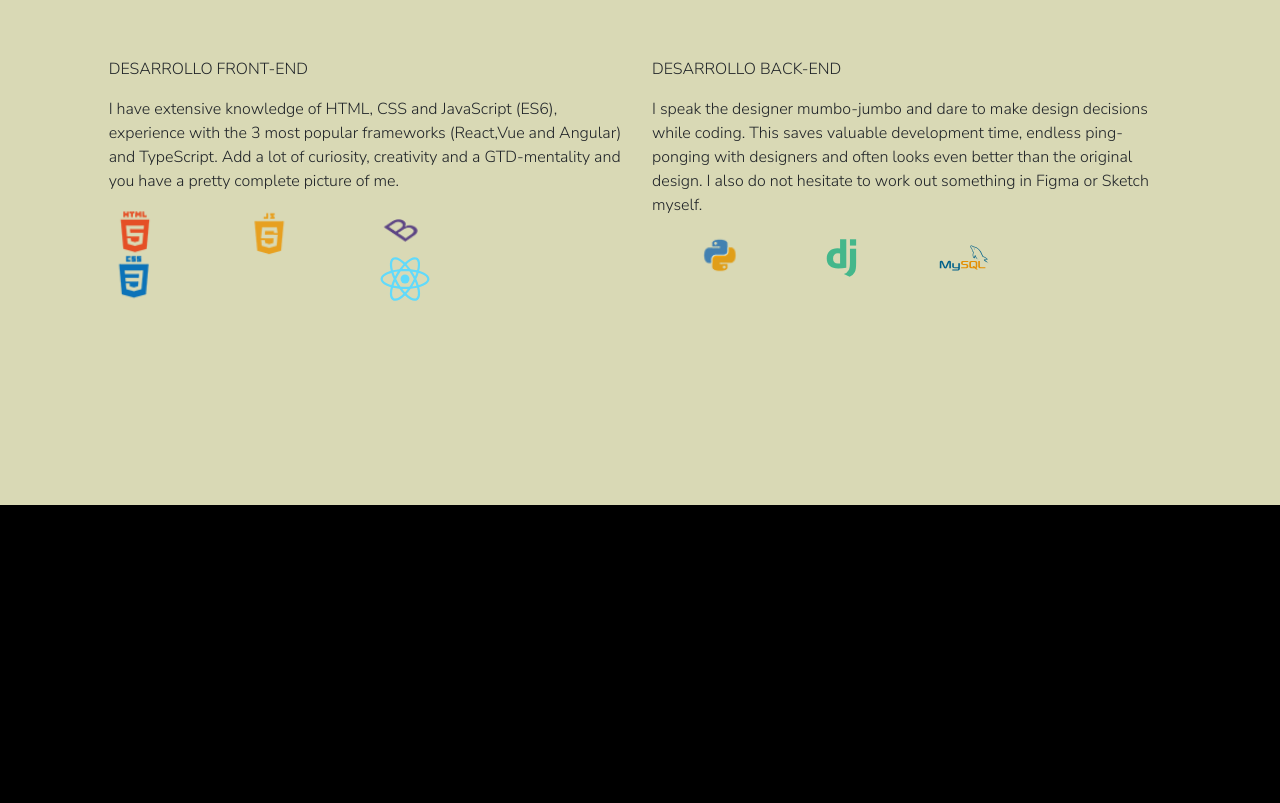
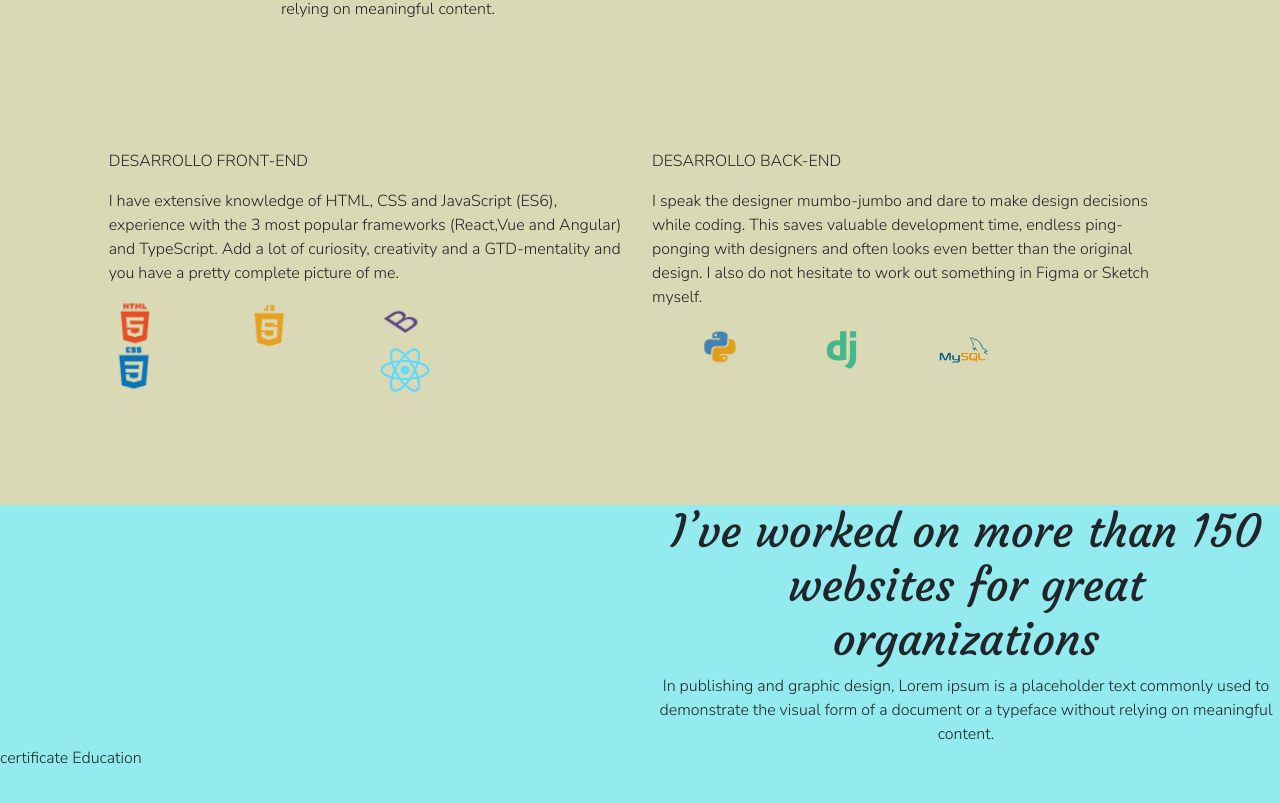
Before and after one commit to nahuel-acosta-dev/portfolio, a React (Create React App) app: page / in a window 1280 px wide. Shown: the part 1311-2114 px from the top of the page. Before the commit the page ends 1816 px from the top, so only its background shows below. Built offline with nearby package versions, Linux system fonts and the light colour scheme.

Commit message:
Curriculum section components created

```diff
--- a/src/App.scss
+++ b/src/App.scss
@@ -7,6 +7,7 @@
 @import './scss/components/Header';
 @import './scss/components/Home';
 @import './scss/components/Skills';
+@import './scss/components/Curriculum';
 @import './scss/components/Title';
 //Page
 @import './scss/pages/Portfolio';
--- /dev/null
+++ b/src/components/section/Curriculum.js
@@ -0,0 +1,37 @@
+import React from 'react';
+import Row from 'react-bootstrap/Row';
+import Col from 'react-bootstrap/Col';
+
+const Curriculum = ({children}) =>{
+
+    return(
+        <section className="curriculum">
+            <Row>
+                <Col></Col>
+                <Col className="curriculum__texts text-center">
+                    <div className="curriculum__title">
+                        {children}
+                    </div>
+                    <div className="curriculum__text">
+                        In publishing and graphic design,
+                        Lorem ipsum is a placeholder text commonly
+                        used to demonstrate the visual form of a document or a
+                        typeface without relying on meaningful content.
+                    </div>
+                </Col>
+                <Row>
+                    <Col>
+                        certificate
+
+                        Education
+                    </Col>
+                    <Col>
+                    </Col>
+                </Row>
+            </Row>
+        </section>
+    )
+
+}
+
+export default Curriculum;
--- a/src/pages/Portfolio.js
+++ b/src/pages/Portfolio.js
@@ -2,8 +2,7 @@ import React from "react";
 import Header from '../components/header/Header';
 import Home from '../components/section/Home';
 import Skills from '../components/section/Skills';
-import TitlePrimary from '../components/title/TitlePrimary';
-import TitleSecundary from '../components/title/TitleSecundary';
+import Curriculum from '../components/section/Curriculum';
 
 const Portfolio = () => {
 
@@ -13,19 +12,25 @@ const Portfolio = () => {
 
       <main>
             <Home>
-                <TitlePrimary>
+                <h1 className="title">
                     Freelance front-end
                     developer with a passion
                     for design and JavaScript
-                </TitlePrimary>
+                </h1>
             </Home>
             <Skills>
-                <TitleSecundary>
+                <h2 className="title">
                     12+ years online
                     experience as a developer and
                     designer
-                </TitleSecundary>
+                </h2>
             </Skills>
+            <Curriculum>
+                <h3 className="title">
+                    I’ve worked on more than 150 websites
+                    for great organizations
+                </h3>
+            </Curriculum>
       </main>
     </>
     )
--- /dev/null
+++ b/src/scss/components/_Curriculum.scss
@@ -0,0 +1,4 @@
+.curriculum{
+    min-height: 120vh;
+    background-color: rgb(147, 234, 239);
+}
```
Also changed, not shown: src/components/section/Home.js (indentation only).
